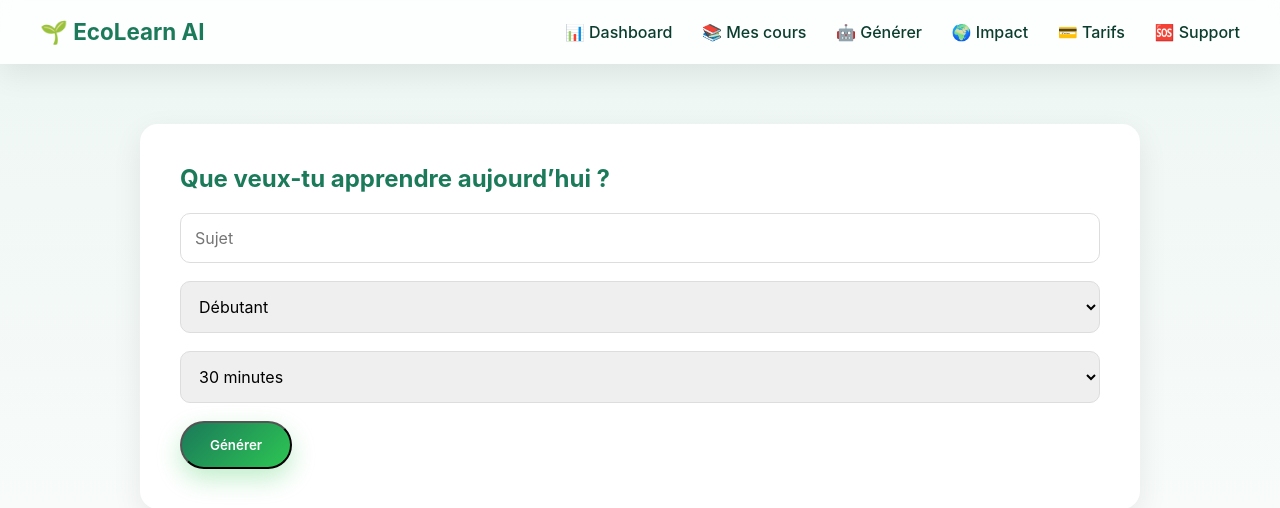
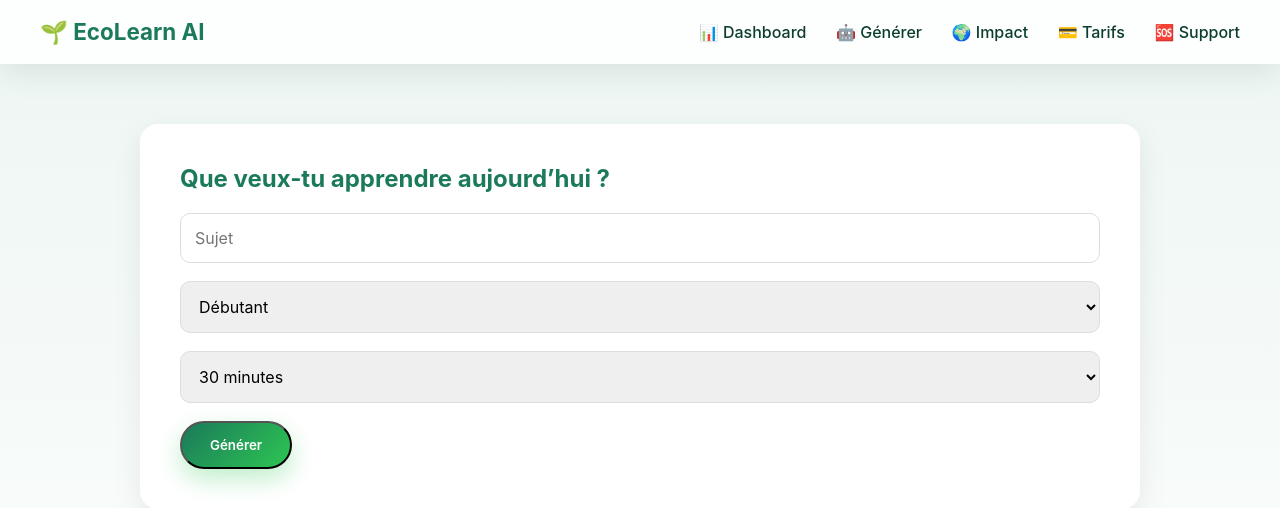
Before and after one commit to teddyamby/EcoLearn-AI, a FastAPI app: page /generator in a window 1280 px wide. Shown: the top 508 px of the page. Run offline with FastAPI, Linux system fonts and the light colour scheme.

Commit message:
Update base.html

```diff
--- a/backend/app/templates/base.html
+++ b/backend/app/templates/base.html
@@ -18,7 +18,6 @@
 
     <div class="nav-links">
         <a href="/dashboard">📊 Dashboard</a>
-        <a href="/my-courses">📚 Mes cours</a>
         <a href="/generator">🤖 Générer</a>
         <a href="/impact">🌍 Impact</a>
         <a href="/pricing">💳 Tarifs</a>
```
